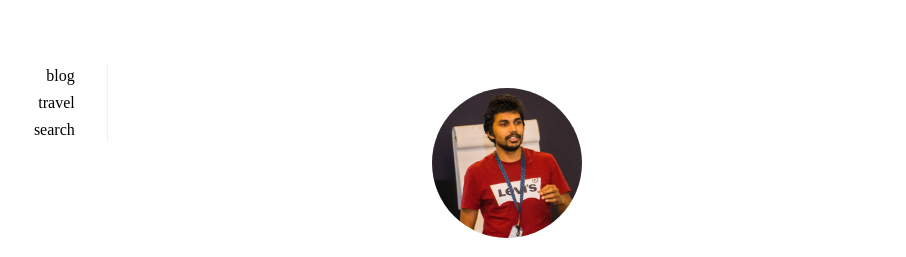
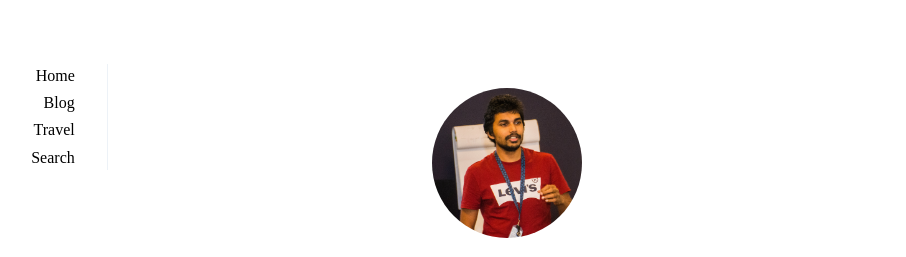
Before and after one commit to dedunu/dedunu.github.io, a Jekyll site: the page built from _pages/cv.md, in a window 1280 px wide and 900 px high. Shown: the top 257 px of the window, without its empty margins (213-1119 px from the left). Built offline with Jekyll 4.4.1, drawn with Linux system fonts in a browser that asks for light colours; nearby versions of some CDN libraries; some web fonts are replaced.

Commit message:
Update navigation.yml

```diff
--- a/_data/navigation.yml
+++ b/_data/navigation.yml
@@ -1,7 +1,9 @@
 links:
-- title: blog
+- title: Home
+  url : /
+- title: Blog
   url: /blog
-- title: travel
+- title: Travel
   url: https://travel.dedunu.info
-- title: search
+- title: Search
   url: /search
```
